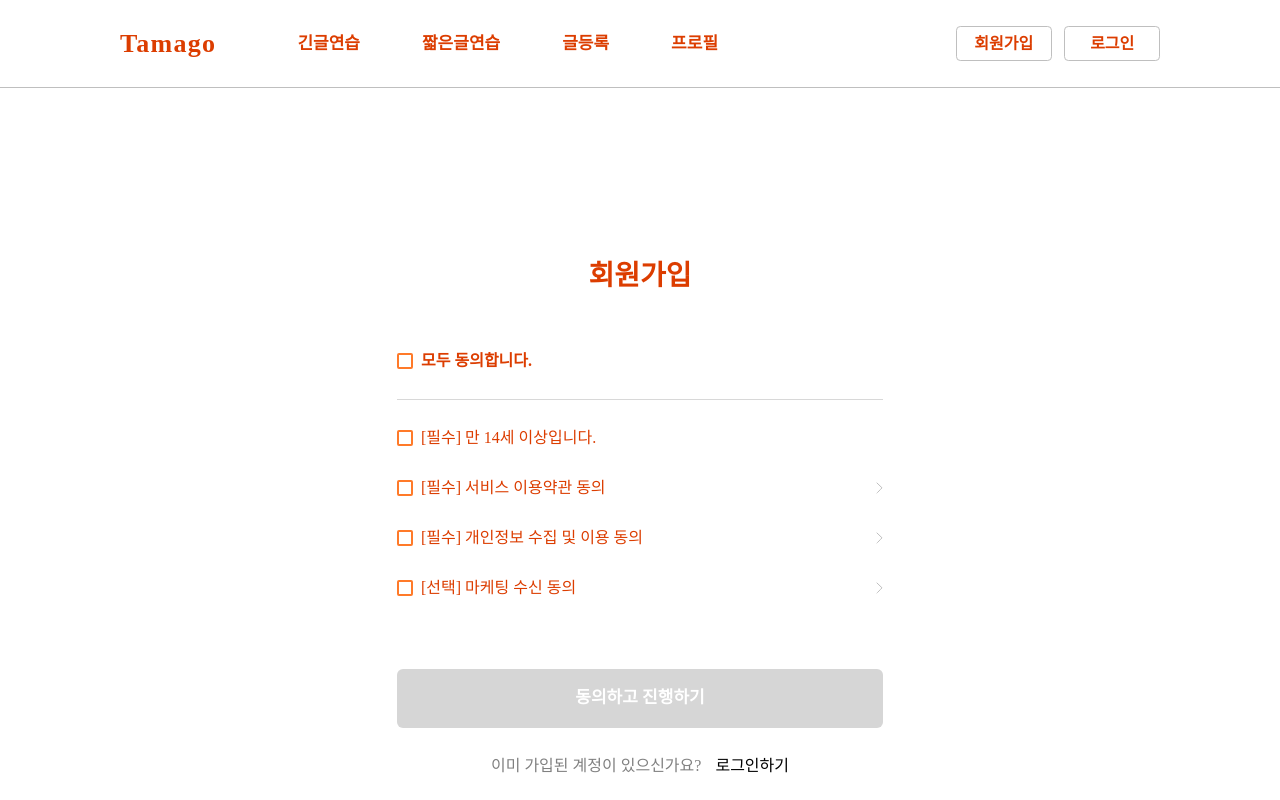
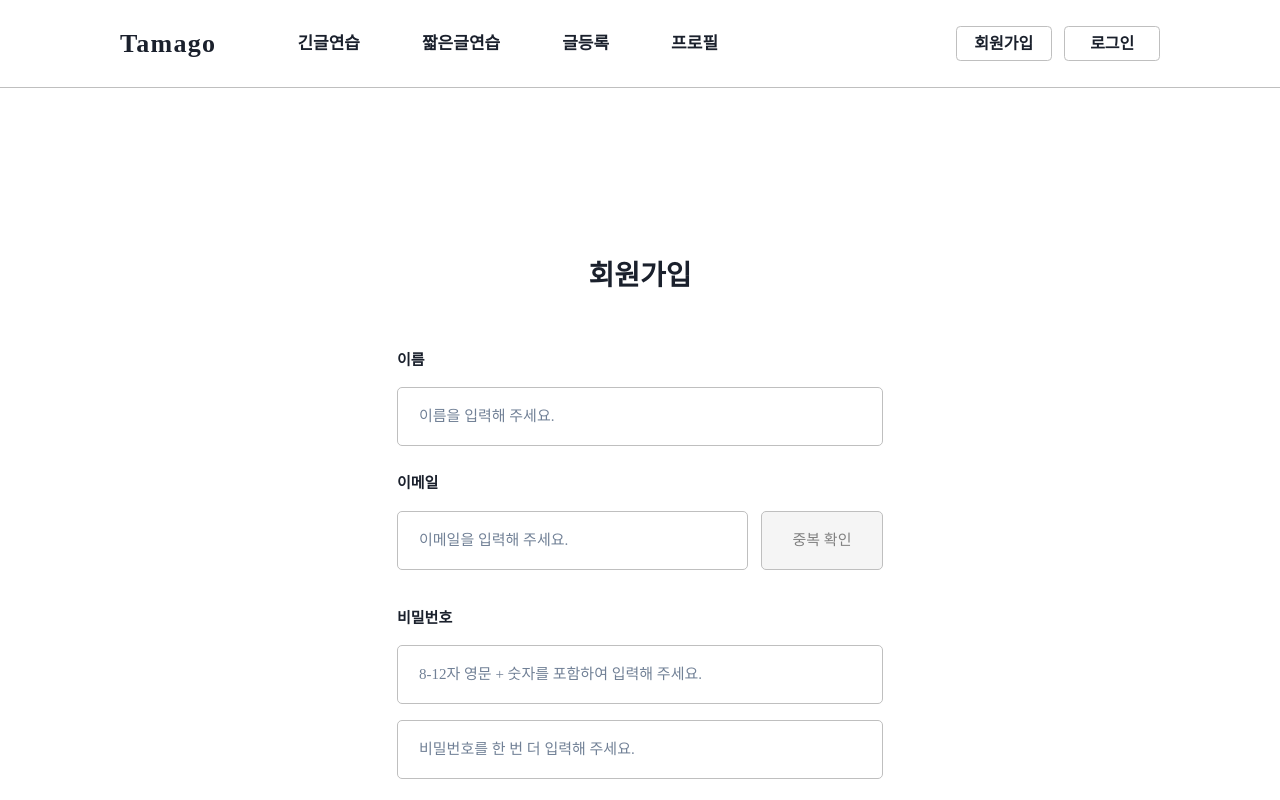
Before and after one commit to msdio/Tamago, a Next.js app in the folder client/: page /signup in a window 1280 px wide. Shown: the top 800 px of the page. Built offline with nearby package versions, Linux system fonts and the light colour scheme; a web font is replaced by a local one.

Commit message:
[#14] fix: color의 gray가 예약어 같아 tamago_gray로 재변경

```diff
--- a/client/src/components/signup/SignupForm.tsx
+++ b/client/src/components/signup/SignupForm.tsx
@@ -42,7 +42,7 @@ export default function SignupForm() {
             value={email}
             onChange={handleInputChange}
           />
-          <SubmitButton w='122px' colorScheme='gray' theme={EMAIL_BUTTON_THEME}>
+          <SubmitButton w='122px' colorScheme='tamago_gray' theme={EMAIL_BUTTON_THEME}>
             중복 확인
           </SubmitButton>
         </Flex>
--- a/client/src/pages/_app.tsx
+++ b/client/src/pages/_app.tsx
@@ -44,7 +44,7 @@ const theme = extendTheme({
       800: '#dc3d00',
       900: '#d23400',
     },
-    gray: {
+    tamago_gray: {
       100: '#fffaf8', // hover 등
       200: '#ff7a29',
       300: '#ff701e',
--- a/client/src/pages/signup.tsx
+++ b/client/src/pages/signup.tsx
@@ -5,8 +5,8 @@ import SignupForm from '../components/signup/SignupForm';
 export default function SignupPage() {
   return (
     <SignupLayout>
-      <SignupTos />
-      {/* <SignupForm /> */}
+      {/* <SignupTos /> */}
+      <SignupForm />
     </SignupLayout>
   );
 }
```
